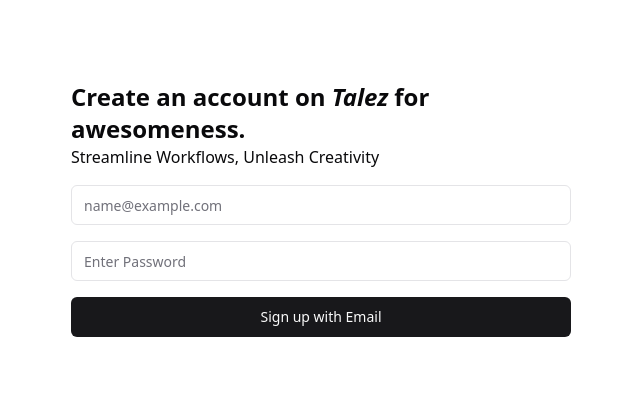
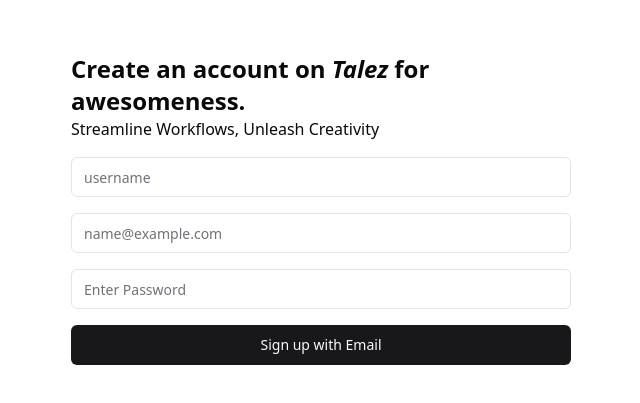
Before and after one commit to shreykoradia/talez-frontend, a React (Vite) app in the folder talez-frontend/: page /signup in a window 1280 px wide. Shown: the part 191-594 px from the top of the page, without its empty margins (319-959 px from the left). Built offline with nearby package versions, Linux system fonts and the light colour scheme.

Commit message:
addition of auth integration api

```diff
--- a/talez-frontend/src/modules/auth/api/signup.ts
+++ b/talez-frontend/src/modules/auth/api/signup.ts
@@ -1,5 +1,10 @@
 import api from "@/shared/api/api";
 
-export const signup = () => {
-  return api.post(`auth/signup`);
+interface signUpProps {
+  email: string;
+  password: string;
+}
+
+export const signup = (data: signUpProps) => {
+  return api.post(`auth/signup`, data);
 };
--- a/talez-frontend/src/modules/auth/hooks/useLoginForm.ts
+++ b/talez-frontend/src/modules/auth/hooks/useLoginForm.ts
@@ -10,12 +10,15 @@ const initialValues: loginFormProps = {
   email: "",
   password: "",
 };
-export const useLoginForm = () => {
+export const useLoginForm = (action: CallableFunction) => {
   return useFormik({
     initialValues: initialValues,
     validateOnChange: true,
     enableReinitialize: true,
     validationSchema: loginValidationSchema,
-    onSubmit: () => {},
+    onSubmit: (values, { resetForm }) => {
+      action(values);
+      return resetForm();
+    },
   });
 };
--- a/talez-frontend/src/modules/auth/hooks/useSignupForm.ts
+++ b/talez-frontend/src/modules/auth/hooks/useSignupForm.ts
@@ -2,20 +2,25 @@ import { signupValidationSchema } from "@/shared/helpers/validationSchema";
 import { useFormik } from "formik";
 
 interface signupForms {
+  username: string;
   email: string;
   password: string;
 }
 
 const initialValues: signupForms = {
+  username: "",
   email: "",
   password: "",
 };
-export const useSignupForm = () => {
+export const useSignupForm = (action: CallableFunction) => {
   return useFormik({
     initialValues: initialValues,
     validateOnChange: true,
     enableReinitialize: true,
     validationSchema: signupValidationSchema,
-    onSubmit: () => {},
+    onSubmit: (values, { resetForm }) => {
+      action(values);
+      return resetForm();
+    },
   });
 };
--- a/talez-frontend/src/modules/auth/login/Login.tsx
+++ b/talez-frontend/src/modules/auth/login/Login.tsx
@@ -5,6 +5,7 @@ import { Label } from "@/shared/ui/ui/label";
 import { useLoginForm } from "../hooks/useLoginForm";
 import { useMutation } from "@tanstack/react-query";
 import { login } from "../api/login";
+import { toast } from "@/shared/ui/ui/use-toast";
 
 interface loginFormProps {
   email: string;
@@ -15,10 +16,19 @@ const Login = () => {
   const { mutate: loginMutateFn } = useMutation({
     mutationFn: (values: loginFormProps) => login(values),
     onSuccess: (res) => console.log(res),
-    onError: (err) => console.log(err),
+    onError: (err) => {
+      toast({
+        title: "Invalid Credentials",
+        description:
+          "Oops! The email or password provided does not match our records. Please check your credentials and try again.",
+      });
+      return err;
+    },
   });
 
-  const { values, handleChange, errors, touched } = useLoginForm();
+  const { values, handleChange, handleSubmit, errors, touched } = useLoginForm(
+    (values: loginFormProps) => loginMutateFn(values)
+  );
 
   return (
     <>
@@ -32,7 +42,7 @@ const Login = () => {
               Why worry when you can write <em>Talez</em>?.
             </p>
           </div>
-          <form>
+          <form onSubmit={handleSubmit}>
             <div className={styles.login_form_container}>
               <Label className="sr-only" htmlFor="email">
                 Email
@@ -65,9 +75,7 @@ const Login = () => {
                   <p>{errors.password}</p>
                 </div>
               ) : null}
-              <Button type="button" onClick={() => loginMutateFn(values)}>
-                Sign in with Email
-              </Button>
+              <Button type="submit">Sign in with Email</Button>
             </div>
           </form>
         </div>
--- a/talez-frontend/src/modules/auth/signup/Signup.tsx
+++ b/talez-frontend/src/modules/auth/signup/Signup.tsx
@@ -3,10 +3,29 @@ import { Input } from "@/shared/ui/ui/input";
 import styles from "@/assets/css/auth.module.css";
 import { Label } from "@/shared/ui/ui/label";
 import { useSignupForm } from "../hooks/useSignupForm";
+import { useMutation } from "@tanstack/react-query";
+import { signup } from "../api/signup";
+import { useNavigate } from "react-router-dom";
+import { toast } from "@/shared/ui/ui/use-toast";
+
+interface signupFormProps {
+  email: string;
+  password: string;
+}
 
 const Signup = () => {
+  const navigate = useNavigate();
+  const { mutate: singUpMutateFn } = useMutation({
+    mutationFn: (values: signupFormProps) => signup(values),
+    onSuccess: () => {
+      navigate("/signin");
+    },
+    onError: () => {
+      toast({ title: "Something Went Wrong!" });
+    },
+  });
   const { values, handleChange, handleSubmit, errors, touched } =
-    useSignupForm();
+    useSignupForm(singUpMutateFn);
   return (
     <>
       <div className={styles.signup_parent_container}>
@@ -21,6 +40,25 @@ const Signup = () => {
           </div>
           <form onSubmit={handleSubmit}>
             <div className={styles.signup_form_container}>
+              <Label className="sr-only" htmlFor="username">
+                username
+              </Label>
+              <Input
+                id="username"
+                placeholder="username"
+                type="username"
+                autoCapitalize="none"
+                autoComplete="username"
+                autoCorrect="off"
+                value={values?.username}
+                onChange={handleChange}
+                disabled={false}
+              />
+              {errors.username && touched.username ? (
+                <div className={"error_control"}>
+                  <p>{errors.username}</p>
+                </div>
+              ) : null}
               <Label className="sr-only" htmlFor="email">
                 Email
               </Label>
--- a/talez-frontend/src/shared/helpers/validationSchema.ts
+++ b/talez-frontend/src/shared/helpers/validationSchema.ts
@@ -2,6 +2,9 @@ import * as Yup from "yup";
 
 export const signupValidationSchema = () =>
   Yup.object({
+    username: Yup.string()
+      .required("username is required")
+      .max(15, "You have reached your maximum character limit, less than 15"),
     email: Yup.string().email("Invalid Email").required("Email is required"),
     password: Yup.string()
       .required("Password is required")
@@ -10,9 +13,7 @@ export const signupValidationSchema = () =>
 
 export const loginValidationSchema = () =>
   Yup.object({
-    username: Yup.string()
-      .required("Username is required")
-      .max(15, "You have reached your maximum character limit, less than 15"),
+    email: Yup.string().email("Invalid Email").required("Email is required"),
     password: Yup.string()
       .required("Password is required")
       .min(6, "Must be atleast six characters"),
```
